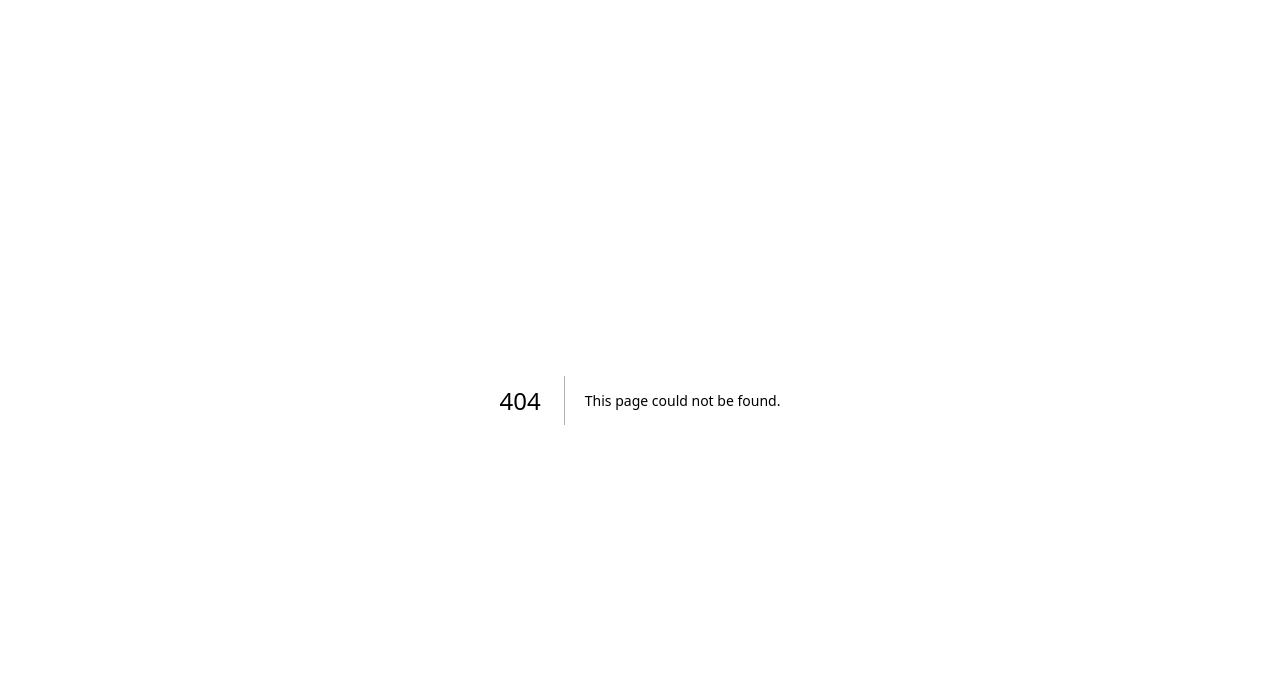
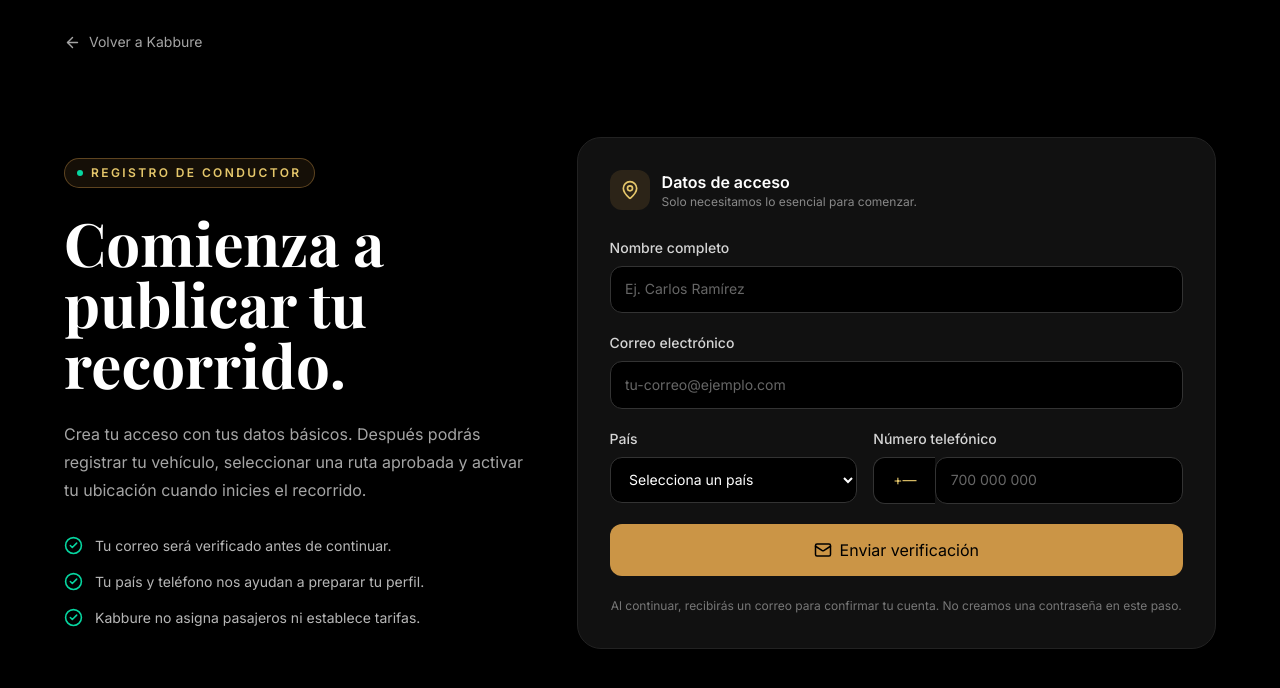
Before and after one commit to ricardomaldonadomoreno/KabbureApp, a Next.js app: page /registro in a window 1280 px wide. Before the commit this address had no page. Shown: the top 688 px of the page. Built offline with nearby package versions, Linux system fonts and the light colour scheme; no server answers.

Commit message:
Add driver registration page

```diff
--- a/package.json
+++ b/package.json
@@ -12,6 +12,7 @@
     "@hookform/resolvers": "^5.9.1",
     "@supabase/supabase-js": "^2.117.2",
     "clsx": "^2.1.1",
+    "countries-list": "^3.4.1",
     "date-fns": "^4.4.0",
     "leaflet": "^1.9.4",
     "lucide-react": "^1.48.0",
--- a/src/app/globals.css
+++ b/src/app/globals.css
@@ -38,3 +38,7 @@ button { cursor: pointer; }
 .kabbure-display { font-family: 'Playfair Display', Georgia, serif; }
 .kabbure-surface { background: var(--kabbure-surface); border: 1px solid var(--kabbure-border); }
 .kabbure-focus:focus-visible { outline: 2px solid var(--kabbure-gold-light); outline-offset: 3px; }
+.kabbure-input { width: 100%; border: 1px solid #333333; border-radius: 0.75rem; background: #000000; padding: 0.8rem 0.9rem; color: #ffffff; outline: none; }
+.kabbure-input:focus { border-color: var(--kabbure-gold); box-shadow: 0 0 0 3px rgb(203 149 70 / 15%); }
+.kabbure-input::placeholder { color: #666666; }
+select.kabbure-input { color-scheme: dark; }
--- /dev/null
+++ b/src/app/registro/page.tsx
@@ -0,0 +1,5 @@
+import DriverRegistration from '@/components/driver-registration'
+
+export default function RegistrationPage() {
+  return <DriverRegistration />
+}
--- /dev/null
+++ b/src/components/driver-registration.tsx
@@ -0,0 +1,120 @@
+'use client'
+
+import Link from 'next/link'
+import { useMemo, useState } from 'react'
+import { ArrowLeft, CheckCircle2, LoaderCircle, Mail, MapPin, ShieldCheck } from 'lucide-react'
+import { countries } from 'countries-list'
+import { getSupabaseClient } from '@/lib/supabase/client'
+
+type RegistrationStatus = 'idle' | 'loading' | 'success' | 'error'
+
+type CountryOption = {
+  code: string
+  name: string
+  phoneCode: string
+}
+
+const countryOptions: CountryOption[] = Object.entries(countries)
+  .map(([code, country]) => ({
+    code,
+    name: country.name,
+    phoneCode: country.phone?.[0] ? `+${country.phone[0]}` : '',
+  }))
+  .filter((country) => country.phoneCode)
+  .sort((a, b) => a.name.localeCompare(b.name, 'es'))
+
+export default function DriverRegistration() {
+  const [fullName, setFullName] = useState('')
+  const [email, setEmail] = useState('')
+  const [countryCode, setCountryCode] = useState('')
+  const [phone, setPhone] = useState('')
+  const [status, setStatus] = useState<RegistrationStatus>('idle')
+  const [errorMessage, setErrorMessage] = useState('')
+
+  const selectedCountry = useMemo(
+    () => countryOptions.find((country) => country.code === countryCode),
+    [countryCode],
+  )
+
+  async function handleSubmit(event: React.FormEvent<HTMLFormElement>) {
+    event.preventDefault()
+    setStatus('loading')
+    setErrorMessage('')
+
+    const supabase = getSupabaseClient()
+    if (!supabase) {
+      setStatus('error')
+      setErrorMessage('Supabase todavía no está conectado en este entorno.')
+      return
+    }
+
+    const normalizedPhone = `${selectedCountry?.phoneCode ?? ''} ${phone.trim()}`.trim()
+    const { error } = await supabase.auth.signInWithOtp({
+      email: email.trim().toLowerCase(),
+      options: {
+        shouldCreateUser: true,
+        emailRedirectTo: `${window.location.origin}/registro?verified=1`,
+        data: {
+          full_name: fullName.trim(),
+          country_code: countryCode,
+          country_name: selectedCountry?.name,
+          phone: normalizedPhone,
+          role: 'driver',
+        },
+      },
+    })
+
+    if (error) {
+      setStatus('error')
+      setErrorMessage(error.message)
+      return
+    }
+
+    setStatus('success')
+  }
+
+  if (status === 'success') {
+    return (
+      <main className="min-h-screen bg-black px-5 py-8 text-white sm:px-8">
+        <div className="mx-auto flex min-h-[calc(100vh-4rem)] max-w-xl items-center justify-center">
+          <section className="w-full rounded-3xl border border-[#222222] bg-[#111111] p-7 text-center shadow-2xl shadow-black/40 sm:p-10">
+            <div className="mx-auto grid h-16 w-16 place-items-center rounded-2xl bg-[#06D6A0]/15 text-[#06D6A0]"><Mail size={30} /></div>
+            <p className="mt-7 text-xs font-semibold uppercase tracking-[0.2em] text-[#CB9546]">Verifica tu correo</p>
+            <h1 className="kabbure-display mt-3 text-4xl font-bold">Revisa tu bandeja de entrada.</h1>
+            <p className="mt-5 leading-7 text-[#A5A5A5]">Enviamos un enlace de verificación a <strong className="text-white">{email}</strong>. Confirma tu correo para continuar con el registro de conductor.</p>
+            <div className="mt-7 flex items-center justify-center gap-2 text-xs text-[#888888]"><ShieldCheck size={15} className="text-[#06D6A0]" /> Tu acceso se verificará con Supabase Auth.</div>
+            <Link href="/" className="mt-8 inline-flex items-center gap-2 rounded-xl border border-[#CB9546] px-5 py-3 text-sm font-semibold text-[#E5C76B] transition hover:bg-[#CB9546] hover:text-black"><ArrowLeft size={17} /> Volver al mapa</Link>
+          </section>
+        </div>
+      </main>
+    )
+  }
+
+  return (
+    <main className="min-h-screen bg-black px-5 py-8 text-white sm:px-8">
+      <div className="mx-auto max-w-6xl">
+        <Link href="/" className="inline-flex items-center gap-2 text-sm text-[#A5A5A5] transition hover:text-[#E5C76B]"><ArrowLeft size={17} /> Volver a Kabbure</Link>
+        <div className="grid gap-10 pb-12 pt-12 lg:grid-cols-[0.85fr_1.15fr] lg:items-center lg:pt-20">
+          <div>
+            <div className="mb-6 inline-flex items-center gap-2 rounded-full border border-[#CB9546]/40 bg-[#CB9546]/10 px-3 py-1.5 text-xs font-semibold uppercase tracking-[0.2em] text-[#E5C76B]"><span className="h-1.5 w-1.5 rounded-full bg-[#06D6A0]" /> Registro de conductor</div>
+            <h1 className="kabbure-display max-w-xl text-5xl font-bold leading-[1.02] sm:text-6xl">Comienza a publicar tu recorrido.</h1>
+            <p className="mt-6 max-w-lg leading-7 text-[#A5A5A5]">Crea tu acceso con tus datos básicos. Después podrás registrar tu vehículo, seleccionar una ruta aprobada y activar tu ubicación cuando inicies el recorrido.</p>
+            <div className="mt-8 space-y-4 text-sm text-[#B7B7B7]"><div className="flex gap-3"><CheckCircle2 className="shrink-0 text-[#06D6A0]" size={19} /><span>Tu correo será verificado antes de continuar.</span></div><div className="flex gap-3"><CheckCircle2 className="shrink-0 text-[#06D6A0]" size={19} /><span>Tu país y teléfono nos ayudan a preparar tu perfil.</span></div><div className="flex gap-3"><CheckCircle2 className="shrink-0 text-[#06D6A0]" size={19} /><span>Kabbure no asigna pasajeros ni establece tarifas.</span></div></div>
+          </div>
+
+          <section className="rounded-3xl border border-[#222222] bg-[#111111] p-6 shadow-2xl shadow-black/40 sm:p-8">
+            <div className="mb-7 flex items-center gap-3"><div className="grid h-10 w-10 place-items-center rounded-xl bg-[#CB9546]/15 text-[#E5C76B]"><MapPin size={20} /></div><div><h2 className="font-semibold">Datos de acceso</h2><p className="text-xs text-[#888888]">Solo necesitamos lo esencial para comenzar.</p></div></div>
+            <form onSubmit={handleSubmit} className="space-y-5">
+              <label className="block text-sm"><span className="mb-2 block font-medium text-[#D5D5D5]">Nombre completo</span><input required minLength={3} value={fullName} onChange={(event) => setFullName(event.target.value)} placeholder="Ej. Carlos Ramírez" className="kabbure-input" /></label>
+              <label className="block text-sm"><span className="mb-2 block font-medium text-[#D5D5D5]">Correo electrónico</span><input required type="email" value={email} onChange={(event) => setEmail(event.target.value)} placeholder="tu-correo@ejemplo.com" className="kabbure-input" /></label>
+              <div className="grid gap-4 sm:grid-cols-[1fr_1.25fr]"><label className="block text-sm"><span className="mb-2 block font-medium text-[#D5D5D5]">País</span><select required value={countryCode} onChange={(event) => setCountryCode(event.target.value)} className="kabbure-input"><option value="">Selecciona un país</option>{countryOptions.map((country) => <option key={country.code} value={country.code}>{country.name} ({country.phoneCode})</option>)}</select></label><label className="block text-sm"><span className="mb-2 block font-medium text-[#D5D5D5]">Número telefónico</span><div className="flex"><span className="flex min-w-[62px] items-center justify-center rounded-l-xl border border-r-0 border-[#333333] bg-black px-2 text-sm text-[#E5C76B]">{selectedCountry?.phoneCode || '+—'}</span><input required type="tel" inputMode="tel" value={phone} onChange={(event) => setPhone(event.target.value)} placeholder="700 000 000" className="kabbure-input rounded-l-none" /></div></label></div>
+              {status === 'error' ? <div className="rounded-xl border border-[#E63946]/30 bg-[#E63946]/10 px-4 py-3 text-sm leading-6 text-[#FFB0B7]">{errorMessage}</div> : null}
+              <button type="submit" disabled={status === 'loading'} className="kabbure-focus flex w-full items-center justify-center gap-2 rounded-xl bg-[#CB9546] px-5 py-3.5 text-sm font-semibold text-black transition hover:bg-[#E5C76B] disabled:cursor-not-allowed disabled:opacity-60">{status === 'loading' ? <LoaderCircle className="animate-spin" size={18} /> : <Mail size={18} />}Enviar verificación</button>
+              <p className="text-center text-xs leading-5 text-[#777777]">Al continuar, recibirás un correo para confirmar tu cuenta. No creamos una contraseña en este paso.</p>
+            </form>
+          </section>
+        </div>
+      </div>
+    </main>
+  )
+}
```
Also changed, not shown: src/components/mobility-home.tsx (+1 -1 lines), 1 other file (tests, documents, lock files or other folders).
